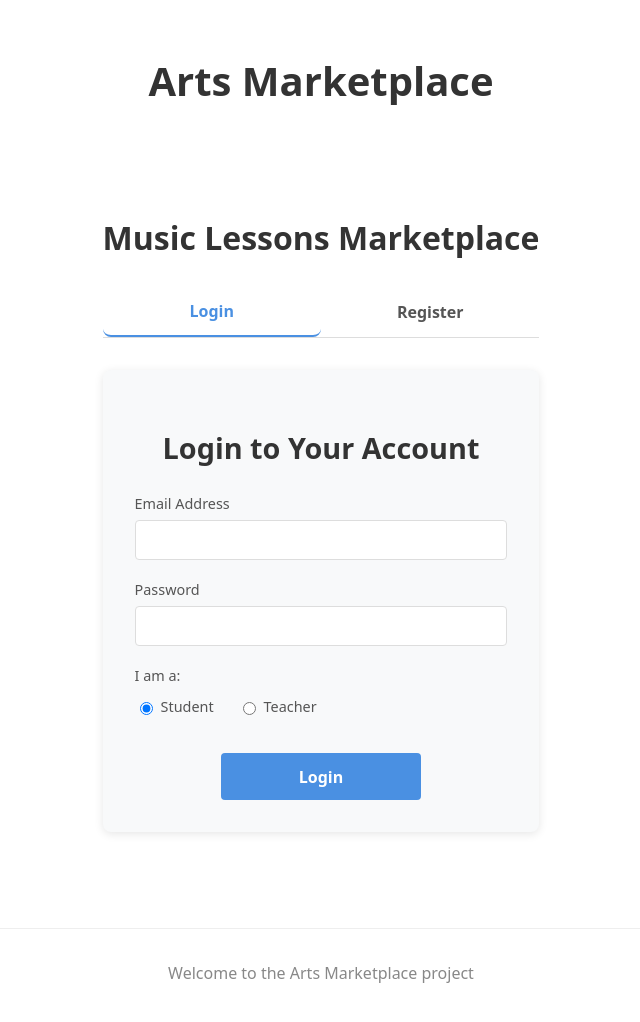
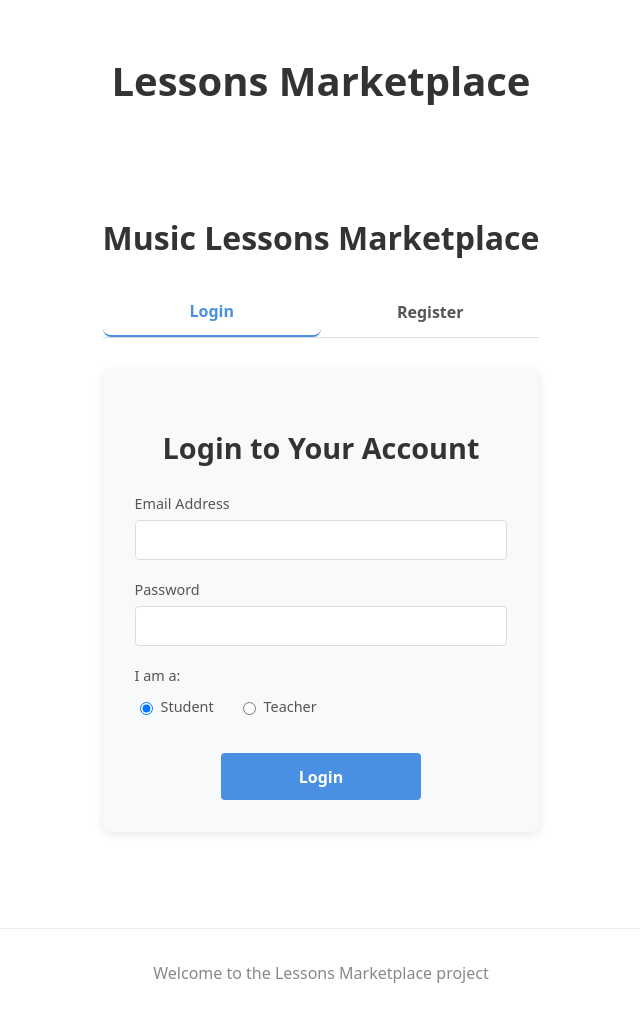
Before and after one commit to marcinpop4/lessons-marketplace, a React (Vite) app: page /auth in a window 1280 px wide. Shown: the top 1022 px of the page, without its empty margins (319-959 px from the left). Built offline with nearby package versions, Linux system fonts and the light colour scheme; no server answers.

Commit message:
Rename project from Arts Marketplace to Lessons Marketplace

```diff
--- a/frontend/App.tsx
+++ b/frontend/App.tsx
@@ -50,7 +50,7 @@ const AppRoutes = () => {
   return (
     <div className="app-container">
       <div className="header">
-        <h1>Arts Marketplace</h1>
+        <h1>Lessons Marketplace</h1>
       </div>
 
       <div className="main-content">
@@ -105,7 +105,7 @@ const AppRoutes = () => {
 
       <div className="footer">
         <p className="read-the-docs">
-          Welcome to the Arts Marketplace project
+          Welcome to the Lessons Marketplace project
         </p>
       </div>
     </div>
--- a/package.json
+++ b/package.json
@@ -1,5 +1,5 @@
 {
-  "name": "arts-marketplace",
+  "name": "lessons-marketplace",
   "private": true,
   "version": "0.0.0",
   "type": "module",
```
Also changed, not shown: 2 other files (tests, documents, lock files or other folders).
